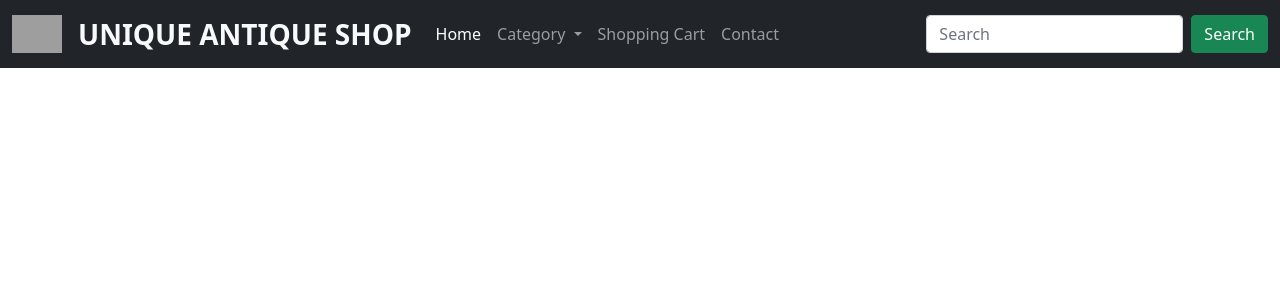
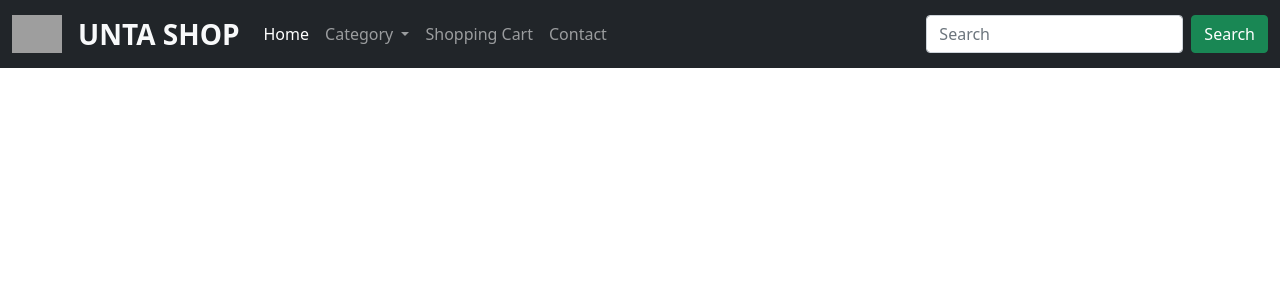
Before and after one commit to rizkianuuri/latihan-web-icl, a Django app: template templates/base.html in a window 1280 px wide. Shown: the top 300 px of the page. Run offline with Django 3.2, Linux system fonts and the light colour scheme; the template is opened without the code that fills it, so the values that code supplies are empty; grey boxes are pictures that could not be loaded.

Commit message:
terbaruw

```diff
--- a/mainapp/templates/home.html
+++ b/mainapp/templates/home.html
@@ -9,7 +9,7 @@
                 <div class="profile-text text-dark">
                     <center>
                     <img src="https://www.freepngimg.com/thumb/world_of_warcraft/72833-sticker-art-photography-pop-english-explosion-wow.png" width="150">
-                    <h1 class="fw-bold fs-1 text-danger text-uppercase">UNTA SHOP</h1>
+                    <h1 class="fw-bold fs-1 text-danger text-uppercase">UNIQUE ANTIQUE SHOP</h1>
                     <h2>Searching for Unique and Antique things? This is tHe right place!</h2>
                     <p>SPEND YOUR MONEY TO UNIQUE THINGS AND GET RID OF YOUR STRESS</p>
                     <a class="btn btn-danger" href="/shop">GO SHOPPING</a>
--- a/templates/navbar.html
+++ b/templates/navbar.html
@@ -5,7 +5,7 @@
         <a class="navbar-brand" href="#">
             <img src="https://www.freepngimg.com/thumb/world_of_warcraft/72833-sticker-art-photography-pop-english-explosion-wow.png"
                 width="50">
-                <a class="navbar-brand fw-bold text-light fs-3" href="#">UNIQUE ANTIQUE SHOP</a></a>
+                <a class="navbar-brand fw-bold text-light fs-3" href="#">UNTA SHOP</a></a>
             <button class="navbar-toggler" type="button" data-bs-toggle="collapse" data-bs-target="#navbarNav" aria-controls="navbarNav" aria-expanded="false" aria-label="Toggle navigation">
             <span class="navbar-toggler-icon"></span>
             </button>
```
